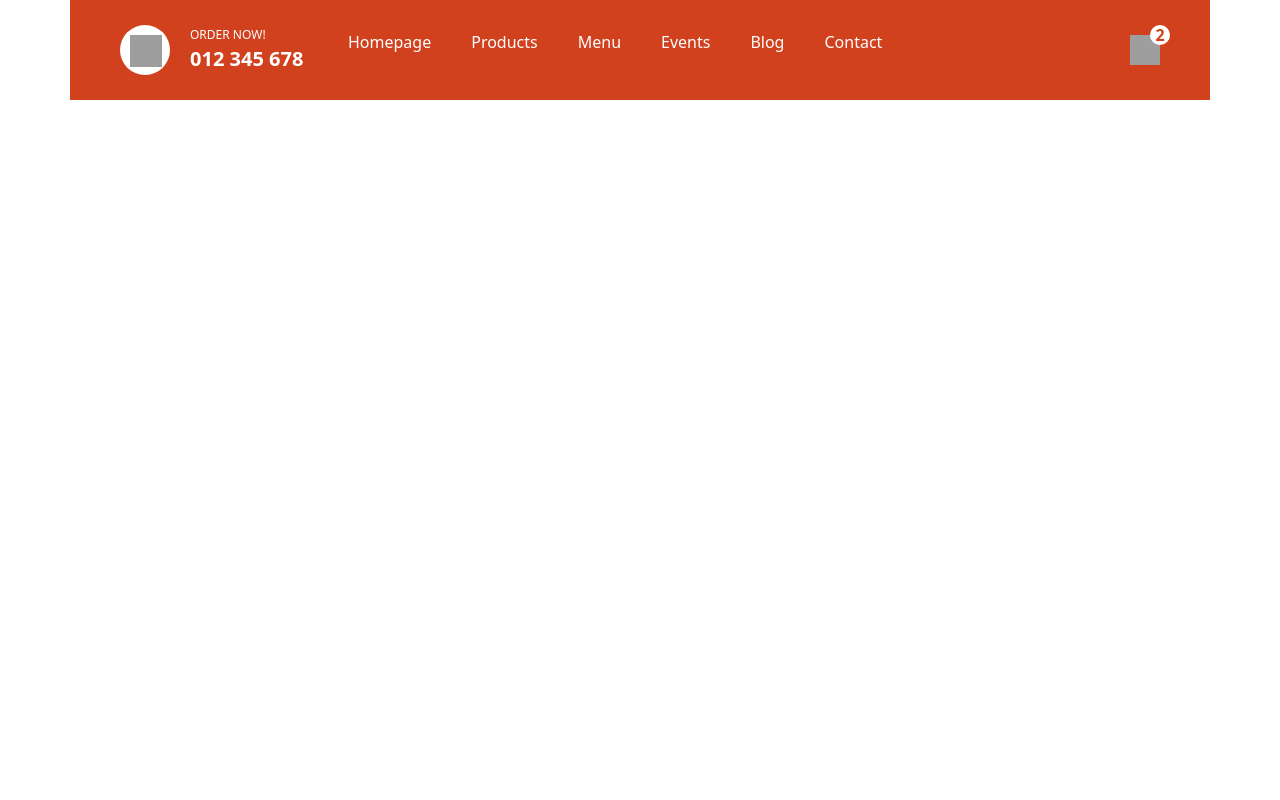
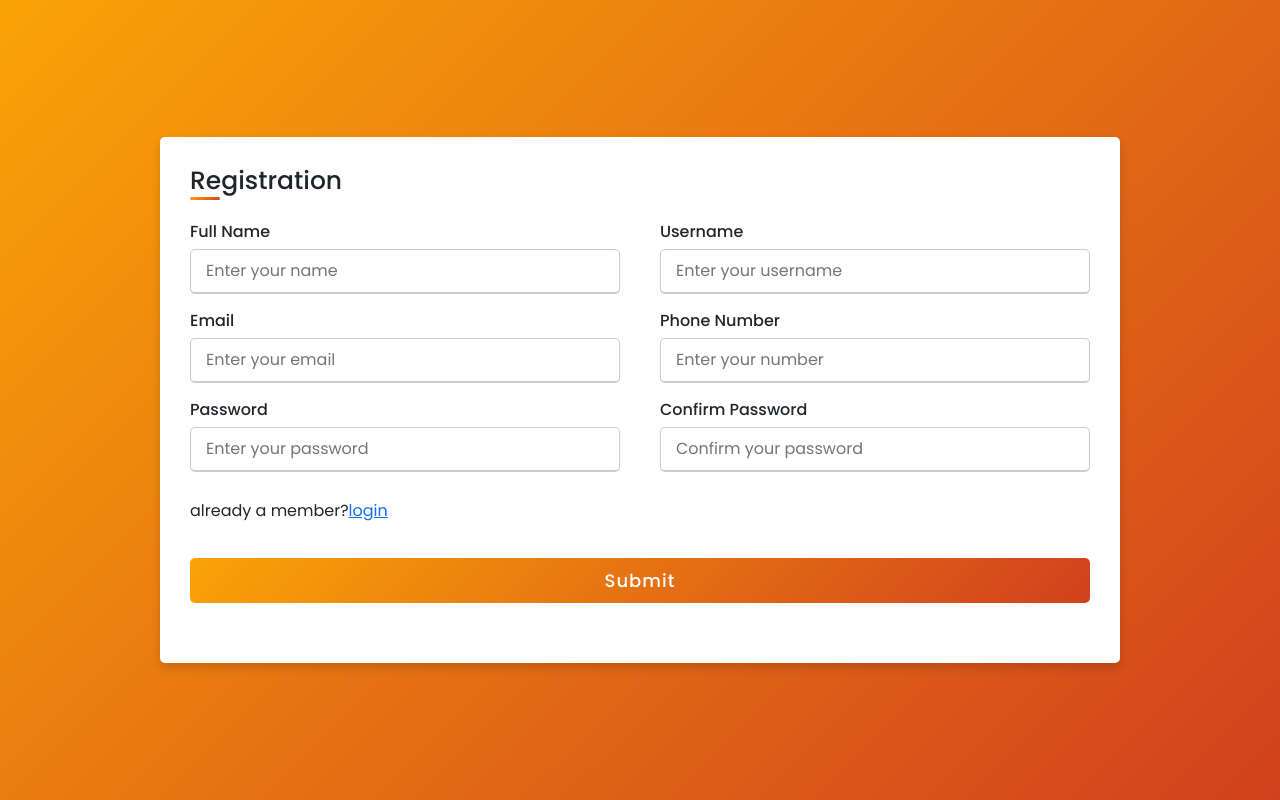
Before and after one commit to anaskhan279/frontend, a React (Create React App) app: page / in a window 1280 px wide. Built offline with nearby package versions, Linux system fonts and the light colour scheme; grey boxes are pictures that could not be loaded.

Commit message:
signup form completed

```diff
--- a/src/App.js
+++ b/src/App.js
@@ -1,10 +1,15 @@
 import React from "react";
+import Login from "./components/Login";
 import Navbar from "./components/Navbar";
+import Signup from "./components/Signup";
 
 function App() {
   return (
     <>
-      <Navbar/>
+      {/* <Navbar/> */}
+      <Signup />
+      {/* <Login /> */}
+
     </>
   );
 }
--- /dev/null
+++ b/src/components/Login.jsx
@@ -0,0 +1,38 @@
+import React from 'react'
+import "../styles/login.css"
+function Login() {
+    return (
+        <div className='wrapper'>
+            <div className='title'>Login</div>
+
+            <form action="/login" method="post">
+                <div class="field">
+                    <input type="text" name="username" required />
+                    <label>Username </label>
+                </div>
+                <div class="field">
+                    <input type="password" name="password" required />
+                    <label>Password</label>
+                </div>
+                <div class="content">
+                    <div class="checkbox">
+                        <input type="checkbox" id="remember-me" />
+                        <label for="remember-me">Remember me</label>
+                    </div>
+                    <div class="pass-link">
+                        <a href="#">Forgot password?</a>
+                    </div>
+                </div>
+                <div class="field">
+                    <input type="submit" value="Login" />
+                </div>
+                <div class="signup-link">
+                    Not a member? <a href="/signup">Signup now</a>
+                </div>
+            </form>
+
+        </div>
+    )
+}
+
+export default Login
--- a/src/components/Signup.jsx
+++ b/src/components/Signup.jsx
@@ -1,47 +1,48 @@
 import React from 'react'
-import { Link } from 'react-router-dom'
+
 import "../styles/signUp.css"
 function Signup() {
     return (
-        <>
-            <div className="title">Registration</div>
-            <div className="content">
+        <div class="container1">
+            <div class="title">Registration</div>
+            <div class="content">
                 <form action="/signup" method="POST">
-                    <div className="user-details">
-                        <div className="input-box">
-                            <span className="details">Full Name</span>
+                    <div class="user-details">
+                        <div class="input-box">
+                            <span class="details">Full Name</span>
                             <input type="text" name="fullname" placeholder="Enter your name" required />
                         </div>
-                        <div className="input-box">
-                            <span className="details">Username</span>
+                        <div class="input-box">
+                            <span class="details">Username</span>
                             <input type="text" name="username" placeholder="Enter your username" required />
                         </div>
-                        <div className="input-box">
-                            <span className="details">Email</span>
+                        <div class="input-box">
+                            <span class="details">Email</span>
                             <input type="text" name="email" placeholder="Enter your email" required />
                         </div>
-                        <div className="input-box">
-                            <span className="details">Phone Number</span>
+                        <div class="input-box">
+                            <span class="details">Phone Number</span>
                             <input type="text" name="phone" placeholder="Enter your number" required />
                         </div>
-                        <div className="input-box">
-                            <span className="details">Password</span>
+                        <div class="input-box">
+                            <span class="details">Password</span>
                             <input type="password" name="password" placeholder="Enter your password" required />
                         </div>
-                        <div className="input-box">
-                            <span className="details">Confirm Password</span>
+                        <div class="input-box">
+                            <span class="details">Confirm Password</span>
                             <input type="password" name="confirmpassword" placeholder="Confirm your password" required />
                         </div>
                     </div>
                     <div>
-                        already a member?<a href="/Login.jsx">login</a>
+                        already a member?<a href="/login.html">login</a>
                     </div>
-                    <div className="button">
-                        <input type="submit" />
+                    <div class="button">
+                        <a href="/submit.html"><input type="submit" /></a>
                     </div>
                 </form>
             </div>
-        </>
+        </div>
+
 
     )
 }
--- /dev/null
+++ b/src/styles/login.css
@@ -0,0 +1,154 @@
+@import url('https://fonts.googleapis.com/css?family=Poppins:400,500,600,700&display=swap');
+*{
+  margin: 0;
+  padding: 0;
+  box-sizing: border-box;
+  font-family: 'Poppins', sans-serif;
+}
+
+body{
+  height: 100vh;
+  display: flex;
+  justify-content: center;
+  align-items: center;
+  padding: 10px;
+  background:linear-gradient(135deg, #faa307, #d1411e);
+}
+
+.wrapper{
+  max-width: 30rem;
+  width: 100%;
+  background-color: #fff;
+  padding: 25px 30px;
+  border-radius: 5px;
+  box-shadow: 0 5px 10px rgba(0,0,0,0.15);
+}
+
+.wrapper .title{
+  font-size: 25px;
+  font-weight: 500;
+  position: relative;
+}
+.wrapper .title::before{
+  content: "";
+  position: absolute;
+  left: 0;
+  bottom: 0;
+  height: 3px;
+  width: 30px;
+  border-radius: 5px;
+  background: linear-gradient(135deg, #faa307, #d1411e);
+}
+
+.wrapper form{
+  padding: 10px 30px 50px 30px;
+}
+
+.wrapper form .field{
+  height: 50px;
+  width: 100%;
+  margin-top: 20px;
+  position: relative;
+}
+
+.wrapper form .field input{
+  height: 100%;
+  width: 100%;
+  outline: none;
+  font-size: 17px;
+  padding-left: 20px;
+  border: 1px solid lightgrey;
+  border-radius: 25px;
+  transition: all 0.3s ease;
+}
+
+.wrapper form .field input:focus,
+form .field input:valid{
+  border-color: #d1411e;
+}
+
+.wrapper form .field label{
+  position: absolute;
+  top: 50%;
+  left: 20px;
+  color: #999999;
+  font-weight: 400;
+  font-size: 17px;
+  pointer-events: none;
+  transform: translateY(-50%);
+  transition: all 0.3s ease;
+}
+
+form .field input:focus ~ label,
+form .field input:valid ~ label{
+  top: 0%;
+  font-size: 16px;
+  color: #d1411e;
+  background: #fff;
+  transform: translateY(-50%);
+}
+
+form .content{
+  display: flex;
+  width: 100%;
+  height: 50px;
+  font-size: 16px;
+  align-items: center;
+  justify-content: space-around;
+}
+form .content .checkbox{
+  display: flex;
+  align-items: center;
+  justify-content: center;
+}
+form .content input{
+  width: 15px;
+  height: 15px;
+  background: red;
+}
+
+form .content label{
+  color: #262626;
+  user-select: none;
+  padding-left: 5px;
+}
+form .content .pass-link{
+  color: "";
+}
+form .field input[type="submit"]{
+  color: #fff;
+  border: none;
+  padding-left: 0;
+  margin-top: -10px;
+  font-size: 20px;
+  font-weight: 500;
+  cursor: pointer;
+  background: linear-gradient(135deg, #faa307, #d1411e);
+  transition: all 0.3s ease;
+}
+form .field input[type="submit"]:hover{
+  background: linear-gradient(135deg, #d1411e, #faa307);
+}
+form .field input[type="submit"]:active{
+  transform: scale(0.95);
+}
+form .signup-link{
+  color: #262626;
+  margin-top: 20px;
+  text-align: center;
+}
+form .pass-link a,
+form .signup-link a{
+  color: #d1411e;
+  text-decoration: none;
+}
+form .pass-link a:hover,
+form .signup-link a:hover{
+  text-decoration: underline;
+}
+
+@media(max-width: 584px){
+  .wrapper form{
+    padding: 10px 15px 30px 15px;
+  }
+}
--- /dev/null
+++ b/src/styles/signUp.css
@@ -0,0 +1,153 @@
+@import url('https://fonts.googleapis.com/css2?family=Poppins:wght@200;300;400;500;600;700&display=swap');
+*{
+  margin: 0;
+  padding: 0;
+  box-sizing: border-box;
+  font-family: 'Poppins', sans-serif;
+}
+
+body{
+  height: 100vh;
+  display: flex;
+  justify-content: center;
+  align-items: center;
+  padding: 10px;
+  background:linear-gradient(135deg, #faa307, #d1411e);
+}
+
+.container1{
+  max-width: 60rem;
+  width: 100%;
+  background-color: #fff;
+  padding: 25px 30px;
+  border-radius: 5px;
+  box-shadow: 0 5px 10px rgba(0,0,0,0.15);
+  display: flex;
+  flex-wrap: wrap;
+}
+
+.container1 .title{
+  font-size: 25px;
+  font-weight: 500;
+  position: relative;
+}
+
+.container1 .title::before{
+  content: "";
+  position: absolute;
+  left: 0;
+  bottom: 0;
+  height: 3px;
+  width: 30px;
+  border-radius: 5px;
+  background: linear-gradient(135deg, #faa307, #d1411e);
+}
+
+.content form .user-details{
+  display: flex;
+  flex-wrap: wrap;
+  justify-content: space-between;
+  margin: 20px 0 12px 0;
+}
+form .user-details .input-box{
+  margin-bottom: 15px;
+  width: calc(100% / 2 - 20px);
+}
+form .input-box span.details{
+  display: block;
+  font-weight: 500;
+  margin-bottom: 5px;
+}
+.user-details .input-box input{
+  height: 45px;
+  width: 100%;
+  outline: none;
+  font-size: 16px;
+  border-radius: 5px;
+  padding-left: 15px;
+  border: 1px solid #ccc;
+  border-bottom-width: 2px;
+  transition: all 0.3s ease;
+}
+.user-details .input-box input:focus,
+.user-details .input-box input:valid{
+  border-color: #d1411e;
+}
+ form .gender-details .gender-title{
+  font-size: 20px;
+  font-weight: 500;
+ }
+ form .category{
+   display: flex;
+   width: 80%;
+   margin: 14px 0 ;
+   justify-content: space-between;
+ }
+ form .category label{
+   display: flex;
+   align-items: center;
+   cursor: pointer;
+ }
+ form .category label .dot{
+  height: 18px;
+  width: 18px;
+  border-radius: 50%;
+  margin-right: 10px;
+  background: #d9d9d9;
+  border: 5px solid transparent;
+  transition: all 0.3s ease;
+}
+ #dot-1:checked ~ .category label .one,
+ #dot-2:checked ~ .category label .two,
+ #dot-3:checked ~ .category label .three{
+   background: #d1411e;
+   border-color: #d9d9d9;
+ }
+ form input[type="radio"]{
+   display: none;
+ }
+ form .button{
+   height: 45px;
+   margin: 35px 0
+ }
+ form .button input{
+   height: 100%;
+   width: 100%;
+   border-radius: 5px;
+   border: none;
+   color: #fff;
+   font-size: 18px;
+   font-weight: 500;
+   letter-spacing: 1px;
+   cursor: pointer;
+   transition: all 0.3s ease;
+   background: linear-gradient(135deg, #faa307, #d1411e);
+ }
+ form .button input:hover{
+  /* transform: scale(0.99); */
+  background: linear-gradient(135deg, #faa307, #d1411e);
+  }
+ @media(max-width: 584px){
+ .container1{
+  max-width: 100%;
+}
+form .user-details .input-box{
+    margin-bottom: 15px;
+    width: 100%;
+  }
+  form .category{
+    width: 100%;
+  }
+  .content form .user-details{
+    max-height: 300px;
+    overflow-y: scroll;
+  }
+  .user-details::-webkit-scrollbar{
+    width: 5px;
+  }
+  }
+  @media(max-width: 459px){
+  .container1 .content .category{
+    flex-direction: column;
+  }
+}
```
